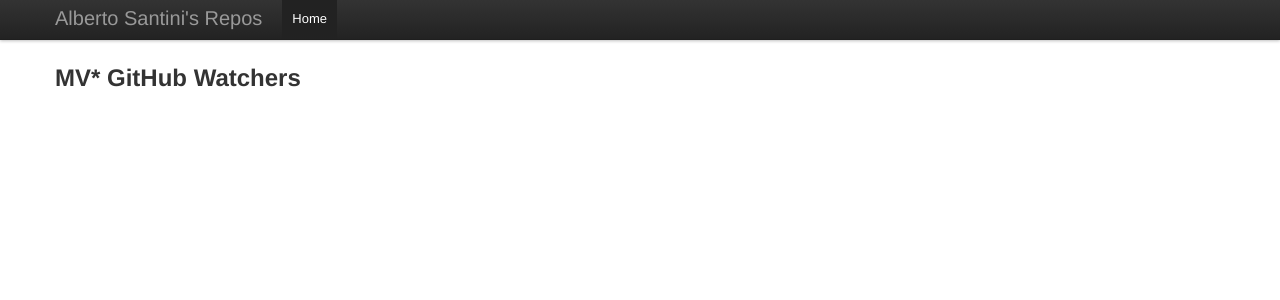
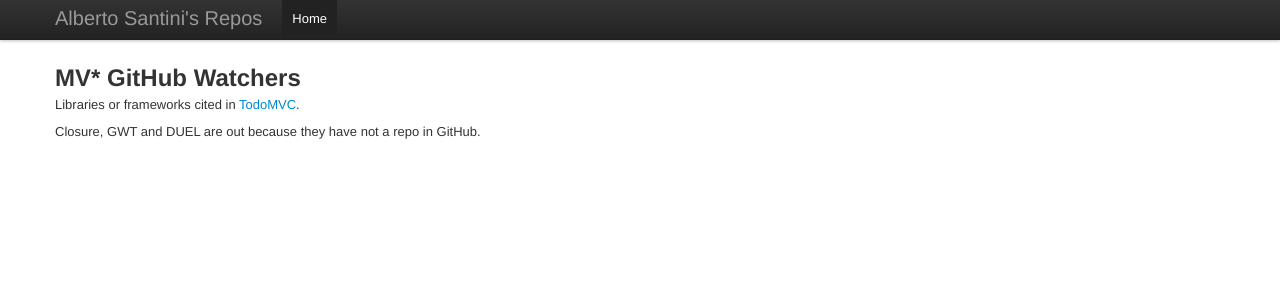
Before and after one commit to albertosantini/albertosantini.github.com, a Jekyll site: the page built from mvstar/index.html, in a window 1280 px wide. Shown: the top 300 px of the page. Built offline with Jekyll 4.4.1, drawn with Linux system fonts in a browser that asks for light colours; nearby versions of some CDN libraries; a script that is not in the unit is left out; part of the change alters nothing that is shown.

Commit message:
Add the libraries cited in TodoMVC.

```diff
--- a/mvstar/index.html
+++ b/mvstar/index.html
@@ -11,6 +11,13 @@ title: MV* GitHub Watchers
 
 <h2>{{ page.title }}</h2>
 
+<p>
+Libraries or frameworks cited in <a href="http://todomvc.com/">TodoMVC</a>.
+</p>
+<p>
+Closure, GWT and DUEL are out because they have not a repo in GitHub.
+</p>
+
 <dl id="results" class="dl-horizontal">
 </dl>
 
--- a/mvstar/mvstar.js
+++ b/mvstar/mvstar.js
@@ -4,17 +4,40 @@
     'use strict';
 
     var mvstarRepos = {
-        'angular.js': 'https://api.github.com/repos/angular/angular.js',
-        'backbone': 'https://api.github.com/repos/documentcloud/backbone',
-        'batman': 'https://api.github.com/repos/Shopify/batman',
-        'canjs': 'https://api.github.com/repos/jupiterjs/canjs',
-        'ember.js': 'https://api.github.com/repos/emberjs/ember.js',
-        'knockout': 'https://api.github.com/repos/SteveSanderson/knockout',
-        'meteor': 'https://api.github.com/repos/meteor/meteor',
-        'spine': 'https://api.github.com/repos/maccman/spine'
+        'Agility.js': 'https://api.github.com/repos/arturadib/agility',
+        'AngularJS': 'https://api.github.com/repos/angular/angular.js',
+        'Backbone.js': 'https://api.github.com/repos/documentcloud/backbone',
+        'batman.js': 'https://api.github.com/repos/Shopify/batman',
+        'Broke': 'https://api.github.com/repos/brokenseal/broke-client',
+        'CanJS': 'https://api.github.com/repos/jupiterjs/canjs',
+        'cujo.js': 'https://api.github.com/repos/cujojs/cujo',
+        'Dijon': 'https://api.github.com/repos/creynders/dijon-framework',
+        'Dojo': 'https://api.github.com/repos/dojo/dojo',
+        'Ember.js': 'https://api.github.com/repos/emberjs/ember.js',
+        'Epitome': 'https://api.github.com/repos/DimitarChristoff/Epitome',
+        'Fidel': 'https://api.github.com/repos/jgallen23/fidel',
+        'Fun': 'https://api.github.com/repos/marcuswestin/fun',
+        'Funnyface.js': 'https://api.github.com/repos/weppy/o_O',
+        'JavaScriptMVC': 'https://api.github.com/repos/jupiterjs/javascriptmvc',
+        'jQuery': 'https://api.github.com/repos/jquery/jquery',
+        'Knockback.js': 'https://api.github.com/repos/kmalakoff/knockback',
+        'Knockout.js': 'https://api.github.com/repos/SteveSanderson/knockout',
+        'Maria': 'https://api.github.com/repos/petermichaux/maria',
+        'Meteor': 'https://api.github.com/repos/meteor/meteor',
+        'Montage': 'https://api.github.com/repos/Motorola-Mobility/montage',
+        'Olives': 'https://api.github.com/repos/flams/olives',
+        'Plastronjs': 'https://api.github.com/repos/rhysbrettbowen/PlastronJS',
+        'rAppid.js': 'https://api.github.com/repos/it-ony/rAppid.js',
+        'RequireJS': 'https://api.github.com/repos/jrburke/requirejs',
+        'Sammy.js': 'https://api.github.com/repos/quirkey/sammy',
+        'soma.js': 'https://api.github.com/repos/somajs/somajs',
+        'Spine': 'https://api.github.com/repos/maccman/spine',
+        'Stapes.js': 'https://api.github.com/repos/hay/stapes',
+        'TroopJS': 'https://api.github.com/repos/troopjs/troopjs-core',
+        'Yui': 'https://api.github.com/repos/yui/yui3'
     };
 
-    $.each(mvstarRepos, function (name, repoUrl) {
+    $.each(mvstarRepos, function (projectName, repoUrl) {
         jQuery.ajax({
             type: 'GET',
             dataType: 'jsonp',
@@ -24,7 +47,7 @@
                 var results = $('#results'),
                     content = results.html();
 
-                content += '<dt>' + name + '</dt>' +
+                content += '<dt>' + projectName + '</dt>' +
                     '<dd>' + response.data.watchers + '</dd>';
 
                 results.html(content);
```
